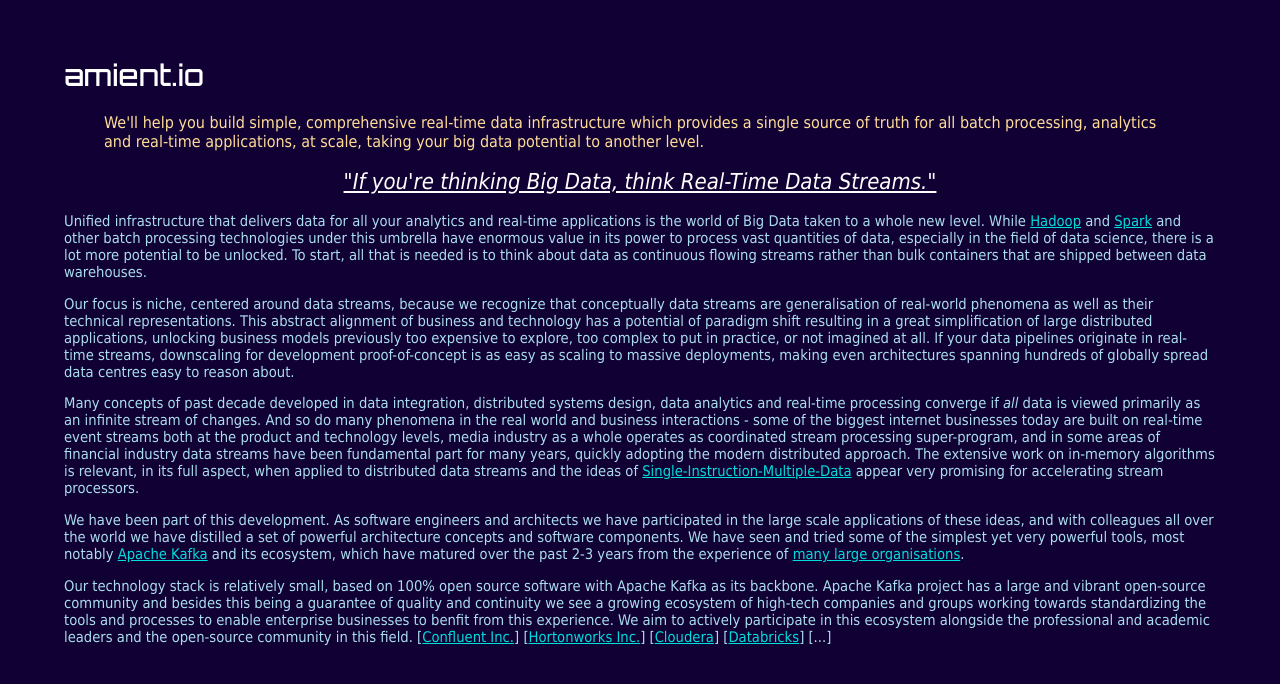
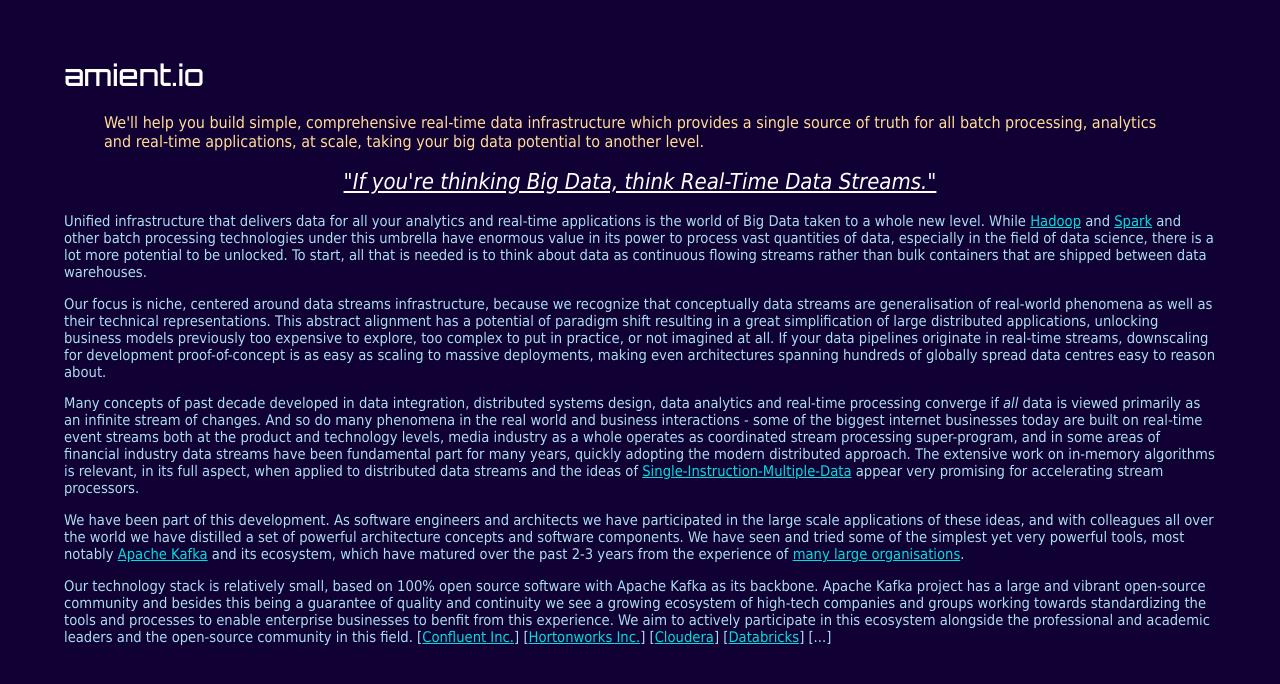
Before and after one commit to amient/amient.github.io, a plain HTML site: page index.html in a window 1280 px wide. Drawn offline with Linux system fonts and the light colour scheme.

Commit message:
proposition update

```diff
--- a/index.html
+++ b/index.html
@@ -29,23 +29,23 @@
 </p>
 
 <p>
-    Our focus is niche, centered around data streams, because we recognize that conceptually data streams are
-    generalisation
-    of real-world phenomena as well as their technical representations. This abstract alignment of business and
-    technology
-    has a potential of paradigm shift resulting in a great simplification of large distributed applications, unlocking
-    business models previously too expensive to explore, too complex to put in practice, or not imagined at all. If your
-    data pipelines originate in real-time streams, downscaling for development proof-of-concept is as easy as scaling to
-    massive deployments, making even architectures spanning hundreds of globally spread data centres easy to reason
-    about.
+    Our focus is niche, centered around data streams infrastructure, because we recognize that conceptually data streams
+    are generalisation of real-world phenomena as well as their technical representations. This abstract alignment
+    has a potential of paradigm shift resulting in a great simplification of large distributed
+    applications, unlocking business models previously too expensive to explore, too complex to put in practice, or not
+    imagined at all. If your data pipelines originate in real-time streams, downscaling for development proof-of-concept
+    is as easy as scaling to massive deployments, making even architectures spanning hundreds of globally spread data
+    centres easy to reason about.
 </p>
 
 <p>
     Many concepts of past decade developed in data integration, distributed systems design, data analytics and real-time
     processing
-    converge if <em>all</em> data is viewed primarily as an infinite stream of changes. And so do many phenomena in the real world
+    converge if <em>all</em> data is viewed primarily as an infinite stream of changes. And so do many phenomena in the
+    real world
     and
-    business interactions - some of the biggest internet businesses today are built on real-time event streams both at the
+    business interactions - some of the biggest internet businesses today are built on real-time event streams both at
+    the
     product and technology levels, media industry as a whole operates as coordinated stream processing super-program,
     and in some areas of financial industry data streams have been fundamental part for many
     years, quickly adopting the modern distributed approach. The extensive work on in-memory algorithms is relevant,
```
